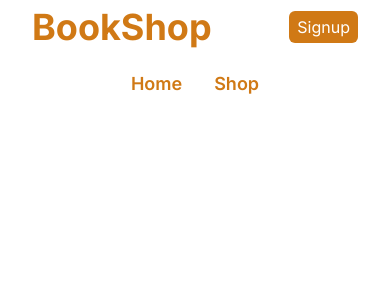
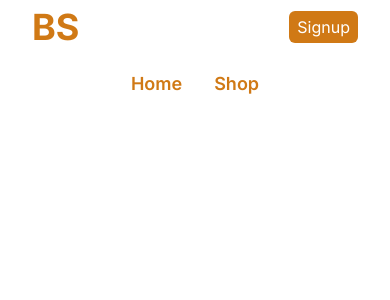
Before and after one commit to ugurcankuzu/bookshop, a Next.js app in the folder book-store/: page / in a window 390 px wide. Shown: the top 300 px of the page. Built offline with nearby package versions, Linux system fonts and the light colour scheme.

Commit message:
Util folder created and windowSize checker util function applied

```diff
--- a/book-store/src/components/navbar.tsx
+++ b/book-store/src/components/navbar.tsx
@@ -1,11 +1,22 @@
+"use client";
+import checkWindowWidth from "@/util/checkWindowWidth";
 import Link from "next/link";
+import { useEffect, useState } from "react";
 
 export default function Navbar() {
+  const [windowWidth, setWindowWidth] = useState<number>(window.innerWidth);
+  useEffect(() => {
+    window.addEventListener("resize", (event) =>
+      checkWindowWidth(event, setWindowWidth)
+    );
+  });
   return (
     <section className={navbarComponentStyle.navbarSectionFrame}>
       <div className={navbarComponentStyle.navbarMain}>
         <Link href={""}>
-          <h1 className={navbarComponentStyle.logo}>BookShop</h1>
+          <h1 className={navbarComponentStyle.logo}>
+            {windowWidth <= 425 ? "BS" : "BookShop"}
+          </h1>
         </Link>
         {/* TODO: Searchbar Component */}
         <Link href={""} className={navbarComponentStyle.signup}>
--- /dev/null
+++ b/book-store/src/util/checkWindowWidth.ts
@@ -0,0 +1,8 @@
+import { Dispatch, SetStateAction, UIEvent } from "react";
+
+export default function checkWindowWidth(
+  event: Event,
+  setWindowWidth: Dispatch<SetStateAction<number>>
+) {
+  setWindowWidth(window.innerWidth);
+}
```
